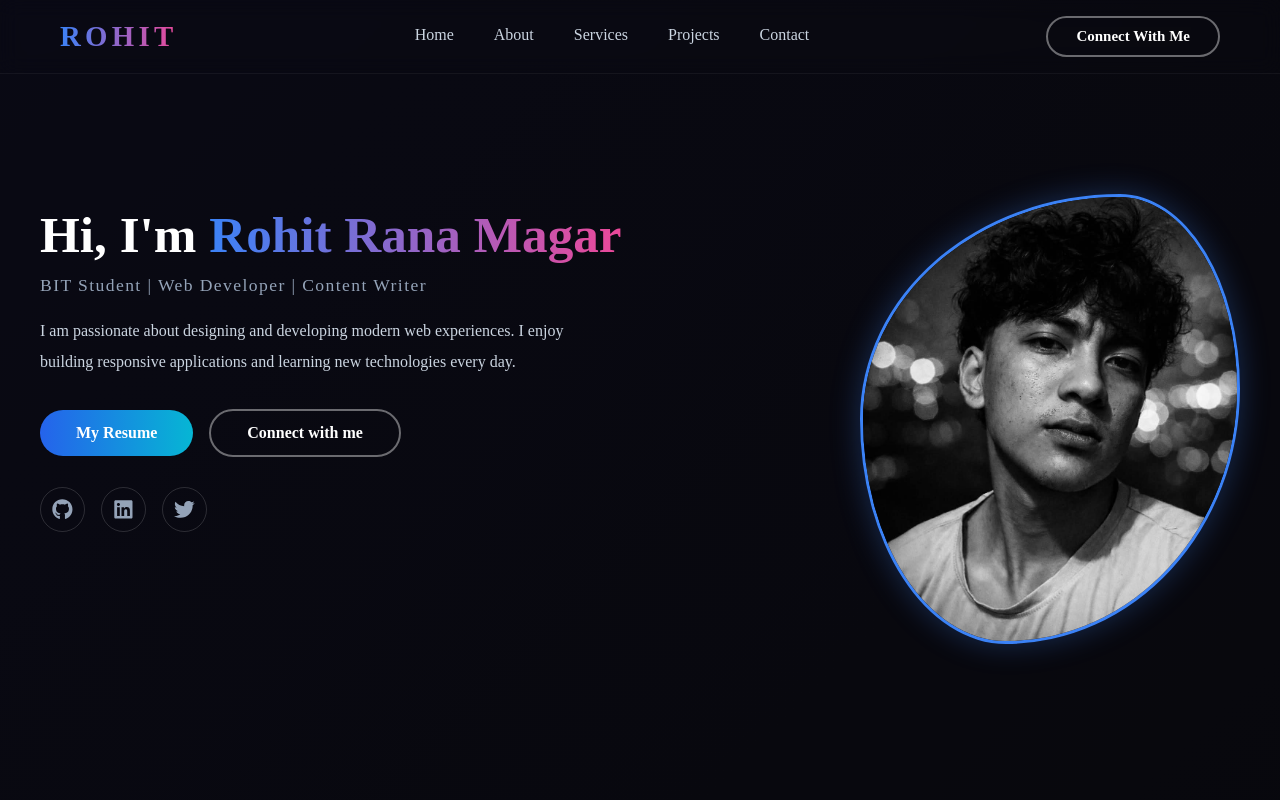
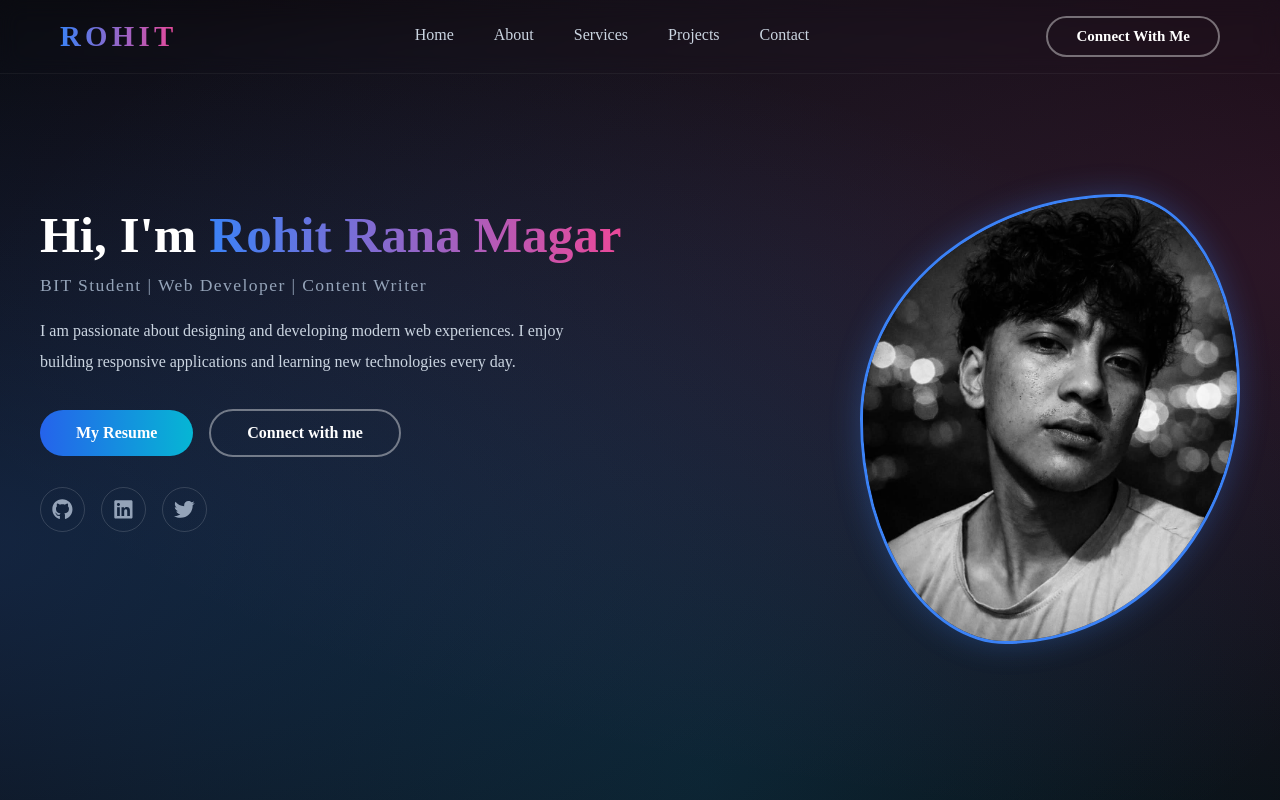
Before and after one commit to RohitRanaMagar/Portfolio, a React (Vite) app: page / in a window 1280 px wide. Shown: the top 800 px of the page. Built offline with nearby package versions, Linux system fonts and the light colour scheme.

Commit message:
Fix animated bg: use visible blue/purple/cyan glows on dark base

```diff
--- a/src/index.css
+++ b/src/index.css
@@ -18,22 +18,27 @@ body::before {
   position: fixed;
   inset: 0;
   z-index: -2;
-  background: linear-gradient(135deg, #0a0a0f 0%, #0f0f1a 25%, #111128 50%, #0f0f1a 75%, #0a0a0f 100%);
-  background-size: 400% 400%;
-  animation: bgShift 20s ease infinite;
-}
-
-body::after {
-  content: '';
-  position: fixed;
-  inset: 0;
-  z-index: -1;
-  background: rgba(0, 0, 0, 0.45);
-  pointer-events: none;
+  background:
+    radial-gradient(ellipse at 20% 50%, rgba(59, 130, 246, 0.2) 0%, transparent 50%),
+    radial-gradient(ellipse at 80% 50%, rgba(236, 72, 153, 0.15) 0%, transparent 50%),
+    radial-gradient(ellipse at 50% 80%, rgba(6, 182, 212, 0.12) 0%, transparent 50%),
+    #0a0a0f;
+  background-size: 200% 200%, 200% 200%, 200% 200%, 100% 100%;
+  background-position: 0% 50%, 100% 50%, 50% 100%, 0 0;
+  animation: bgShift 12s ease-in-out infinite alternate;
 }
 
 @keyframes bgShift {
-  0% { background-position: 0% 50%; }
-  50% { background-position: 100% 50%; }
-  100% { background-position: 0% 50%; }
+  0% {
+    background-position: 0% 50%, 100% 50%, 50% 100%, 0 0;
+  }
+  33% {
+    background-position: 30% 40%, 70% 60%, 60% 70%, 0 0;
+  }
+  66% {
+    background-position: 50% 30%, 50% 70%, 40% 60%, 0 0;
+  }
+  100% {
+    background-position: 20% 60%, 80% 40%, 30% 80%, 0 0;
+  }
 }
```
